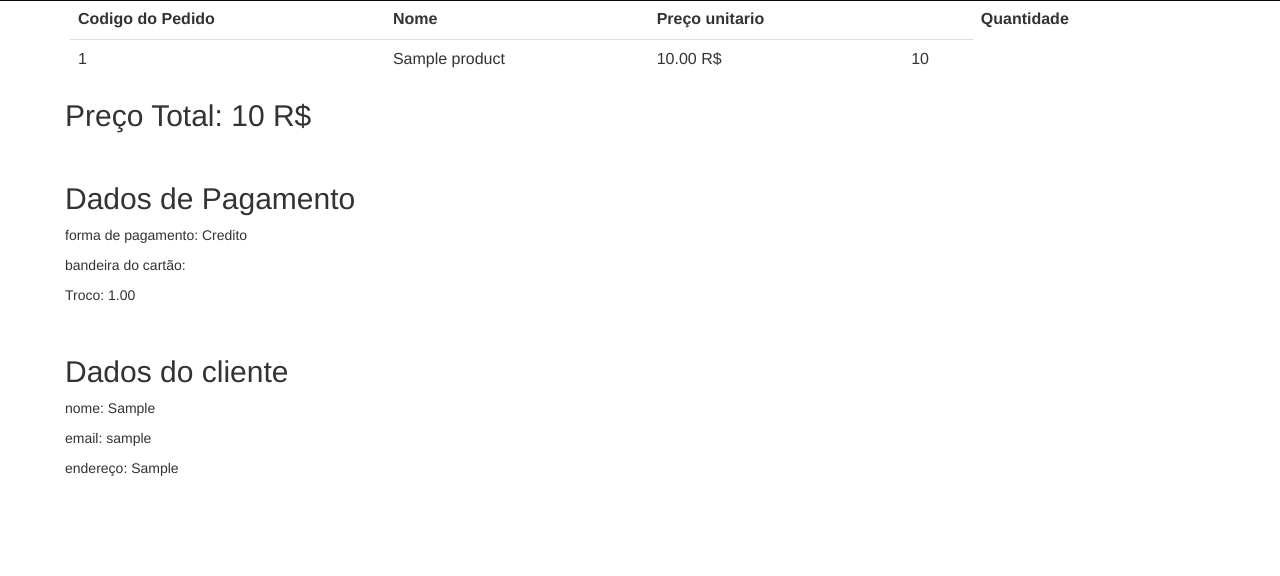
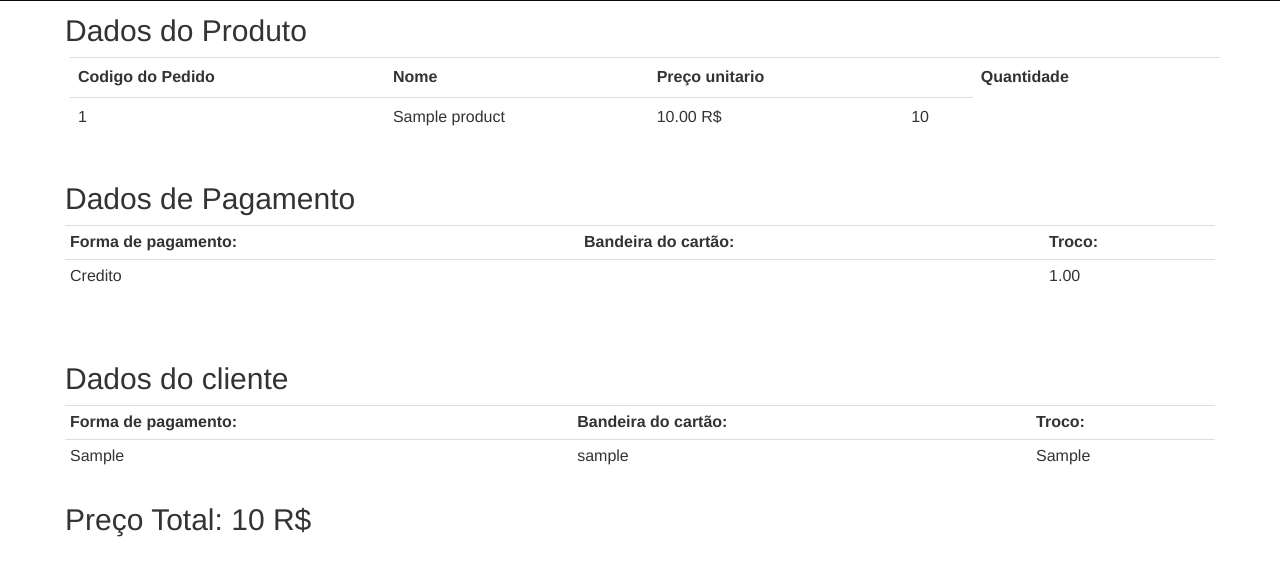
Before and after one commit to ulyssesBML/Requisitos04-DrogariaIdeal, a Django app: page /cart/list_products_order/1/ in a window 1280 px wide. Shown: the part 50-626 px from the top of the page. Run offline with Django 3.2, Linux system fonts and the light colour scheme; a user stored in the database is signed in; tables that the repository leaves empty hold one stand-in row (values such as "Sample post"); some libraries are stand-ins or nearby versions.

Commit message:
Improving visualy list_product_order and fixing bugs

```diff
--- a/DrogariaIdeal/cart/templates/listProductsOrder/list_products_order.html
+++ b/DrogariaIdeal/cart/templates/listProductsOrder/list_products_order.html
@@ -6,6 +6,7 @@
  {% csrf_token %}
 <div class = "container" style="padding:10px;display:table;">
 <a class="btn btn-primary" href="{% url 'products:create_product' %}">Carrinho</a>
+<h2>Dados do Produto</h2>
 <table class="table table-hover" style="margin:5px;">
 
   <tr>
@@ -23,16 +24,33 @@
   </tr>
   {% endfor %}
 </table>
-  <h2>Preço Total: {{total_price}} R$</h2>
   <br>
   <h2>Dados de Pagamento</h2>
-   <p>forma de pagamento: {{ order.payment}}</p>
-   <p>bandeira do cartão: {{ order.flag}}</p>
-   <p>Troco: {{ order.change}}</p>
-
+<table class="table table-condensed">
+    <tr>
+      <th>Forma de pagamento:</th>
+      <th>Bandeira do cartão:</th>
+      <th>Troco:</th>
+    </tr>
+    <tr>
+   <td><p>{{ order.payment}}</p></td>
+   <td><p>{{ order.flag}}</p></td>
+   <td><p>{{ order.change}}</p></td>
+    </tr>
+  </table>
   <br>
   <h2>Dados do cliente</h2>
- <p>nome: {{client.first_name}}</p>
- <p>email: {{client.username}}</p>
- <p>endereço: {{client.endereco}}</p>
+<table class="table table-condensed">
+    <tr>
+      <th>Forma de pagamento:</th>
+      <th>Bandeira do cartão:</th>
+      <th>Troco:</th>
+    </tr>
+    <tr>
+   <td><p>{{client.first_name}}</p></td>
+   <td><p>{{client.username}}</p></td>
+   <td><p>{{client.endereco}}</p></td>
+    </tr>
+  </table>
+  <h2>Preço Total: {{total_price}} R$</h2>
   {% endblock %}
--- a/DrogariaIdeal/cart/views.py
+++ b/DrogariaIdeal/cart/views.py
@@ -26,7 +26,7 @@ def show_cart(request):
         if order_form.is_valid:
             print("-------------------------------------------------------------")
             print(order_form.instance.payment)
-            order_form.instance.user = CustomUser.objects.get(id=request.user.id).id
+            order_form.instance.user = request.user.id
             order_form.instance.total_price = 0
             order_form.save()
             for i,product in enumerate(cart_products):
@@ -38,9 +38,6 @@ def show_cart(request):
                order_form.instance.orders.add(product_O.id)
 
             order_form.instance.total_price = total_price(cart_products, amount)
-
-
-
             order_form.save()
 
             cart.clear(user_id)
@@ -79,7 +76,6 @@ def remove_from_cart(request, product_id):
     return HttpResponseRedirect(reverse('cart:show_cart'))
 
 
-@login_required
 def total_price(cart_products, amount):
     price = 0
     print(len(cart_products))
```
Also changed, not shown: DrogariaIdeal/users/views.py (+8 -7 lines).
